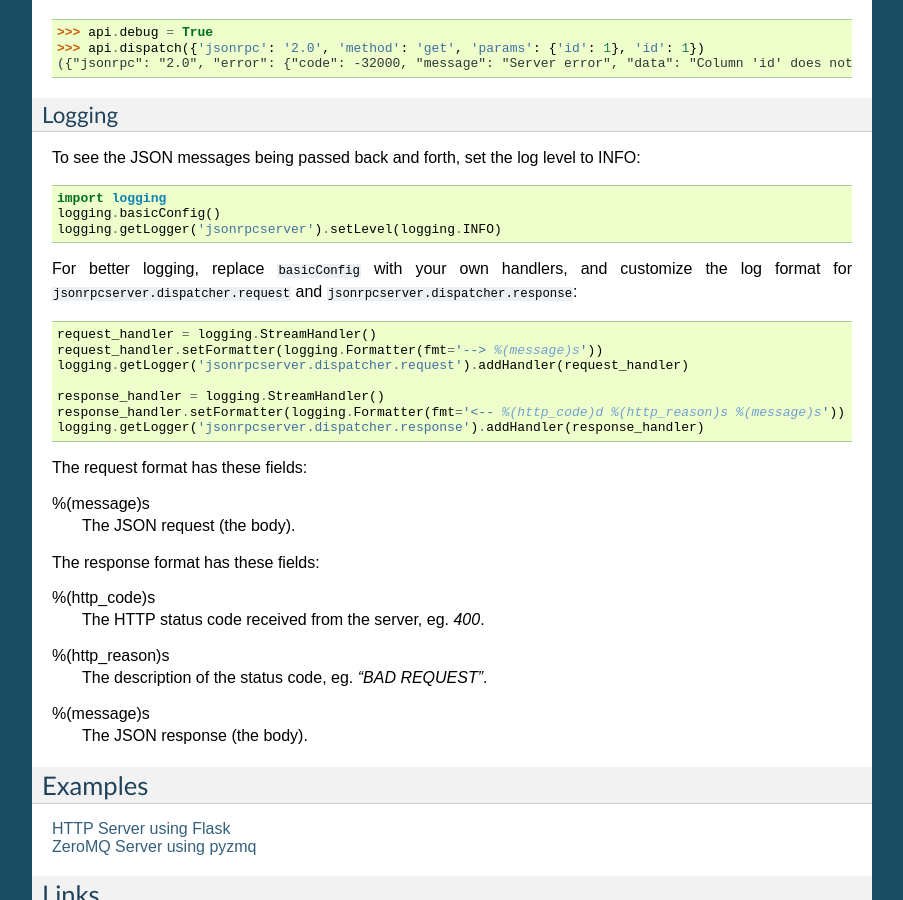
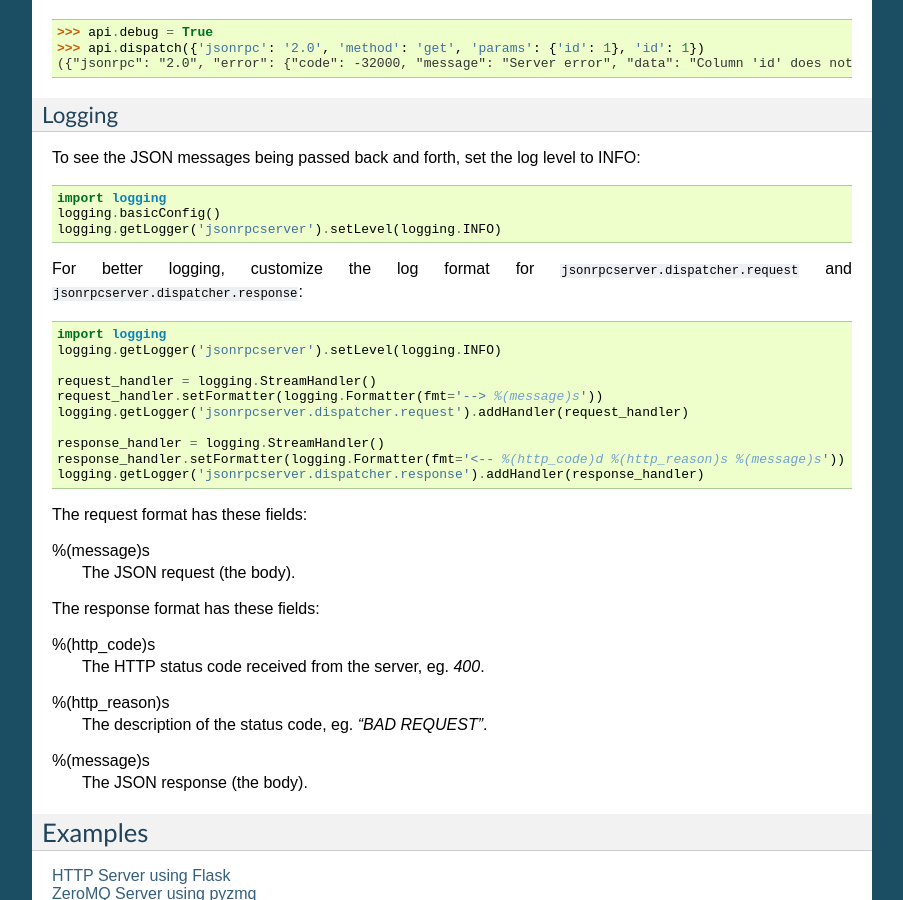
Before and after one commit to explodinglabs/jsonrpcserver, a Sphinx documentation site: the page built from doc/index.rst, in a window 1280 px wide and 900 px high, scrolled down 1672 px. Shown: the whole window, without its empty margins (198-1101 px from the left). Built offline with Sphinx 7.4.7, drawn with Linux system fonts in a browser that asks for light colours.

Commit message:
Documentation

```diff
--- a/doc/index.rst
+++ b/doc/index.rst
@@ -111,9 +111,11 @@ INFO::
     logging.basicConfig()
     logging.getLogger('jsonrpcserver').setLevel(logging.INFO)
 
-For better logging, replace ``basicConfig`` with your own handlers, and
-customize the log format for ``jsonrpcserver.dispatcher.request`` and
-``jsonrpcserver.dispatcher.response``::
+For better logging, customize the log format for
+``jsonrpcserver.dispatcher.request`` and ``jsonrpcserver.dispatcher.response``::
+
+    import logging
+    logging.getLogger('jsonrpcserver').setLevel(logging.INFO)
 
     request_handler = logging.StreamHandler()
     request_handler.setFormatter(logging.Formatter(fmt='--> %(message)s'))
```
